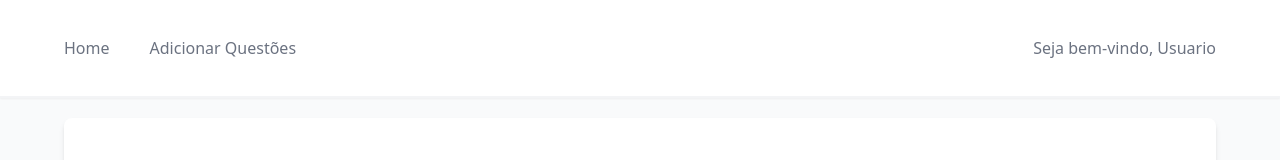
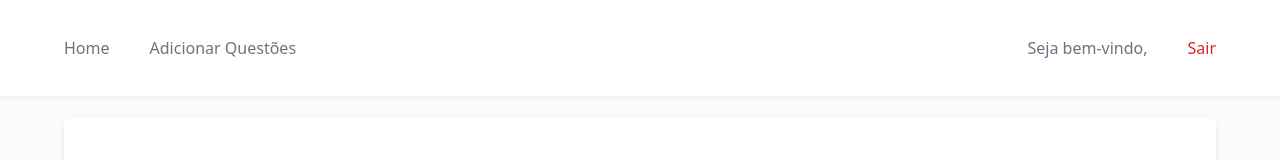
Before and after one commit to cenfv/Oficina-2, a React (Create React App) app in the folder frontend/: page /addcontent in a window 1280 px wide. Shown: the top 160 px of the page. Built offline with nearby package versions, Linux system fonts and the light colour scheme.

Commit message:
atualizado navbar para usuario logado #2

```diff
--- a/frontend/src/components/LoggedNavbar/index.js
+++ b/frontend/src/components/LoggedNavbar/index.js
@@ -1,6 +1,12 @@
 import { Link } from "react-router-dom";
+import { useDispatch, useSelector } from "react-redux";
+import { selectUser, logout } from "../../redux/userSlice";
 
 export function LoggedNavbar() {
+
+  const { name, isLogged } = useSelector(selectUser);
+  const dispatch = useDispatch();
+
   return (
     <div className="border-b-2 bg-white  border-gray-100 shadow-sm">
       <div className="py-9 items-center justify-center max-w-6xl mx-auto ">
@@ -22,8 +28,17 @@ export function LoggedNavbar() {
 
           <div className="flex space-x-10 items-center">
             <span className="text-base font-medium text-gray-500">
-              Seja bem-vindo, Usuario
+              Seja bem-vindo, {name}
             </span>
+            <Link
+              to="/home"
+              onClick={() => {
+                localStorage.removeItem("authorization");
+                dispatch(logout());
+              }}
+            >
+              <p className="text-base font-medium text-red-600">Sair</p>
+            </Link>
           </div>
         </div>
       </div>
```
